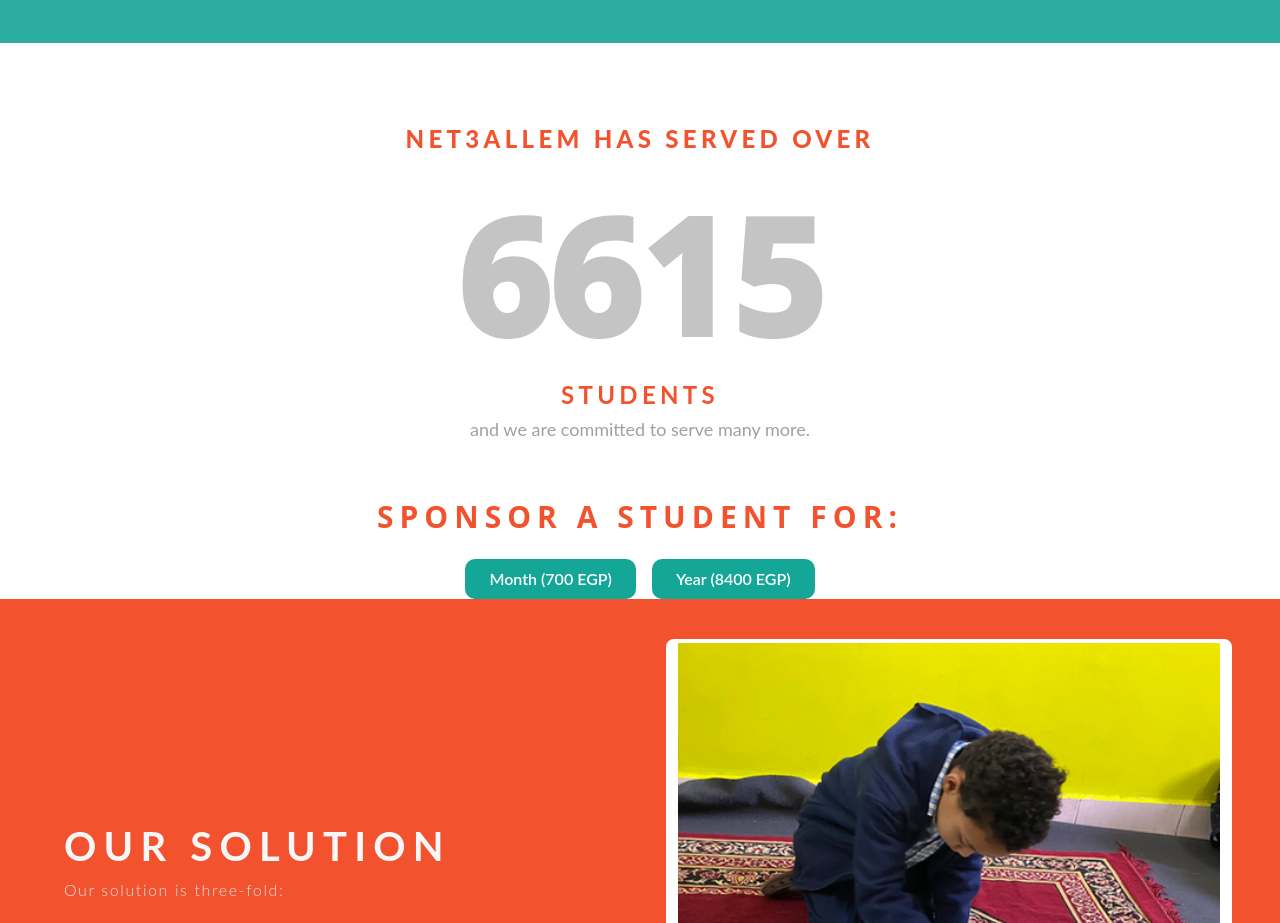
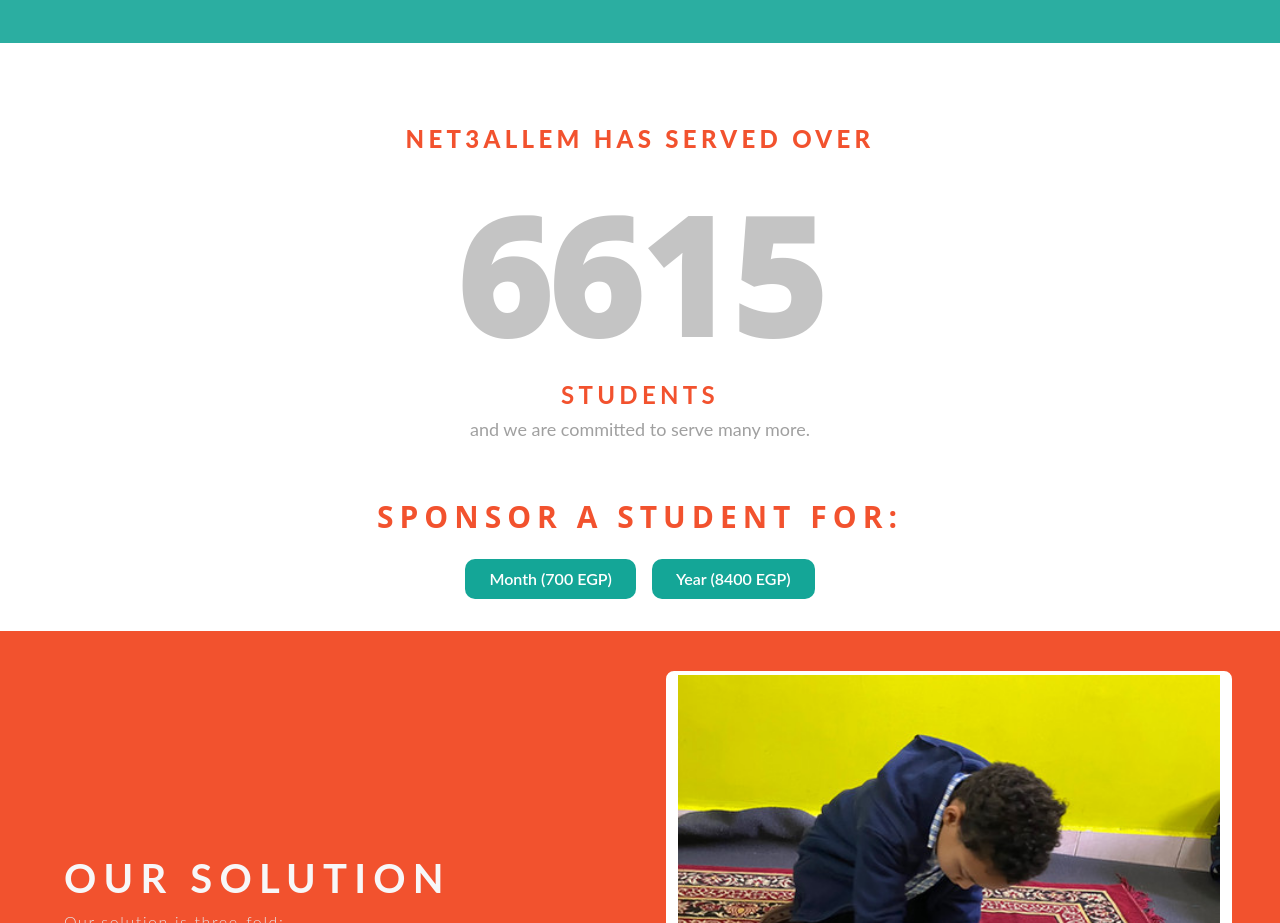
Before and after one commit to Nadaashrafrayan/net3allem, a Nuxt app: page / in a window 1280 px wide. Shown: the part 3208-4131 px from the top of the page. Built offline with nearby package versions, Linux system fonts and the light colour scheme.

Commit message:
done except sakah&header

```diff
--- a/components/Home/counterSection.vue
+++ b/components/Home/counterSection.vue
@@ -1,5 +1,5 @@
 <template>
-  <section class="flex flex-col items-center justify-center text-center max-h-screen md:px-4  px-14 text-grey20">
+  <section class="flex flex-col items-center justify-center text-center md:px-4 pb-8 px-14 text-grey20">
     <!-- Main Title -->
     <h2 class="text-2xl font-extrabold uppercase tracking-[0.18em] text-ourOrange">
       Net3allem has served over
@@ -53,7 +53,7 @@
   methods: {
     startCounter() {
       // Counter animation using setInterval
-      const increment = Math.ceil(this.target / 30); // Adjust speed based on the target
+      const increment = Math.ceil(this.target / 50); // Adjust speed based on the target
       this.interval = setInterval(() => {
         if (this.counter < this.target) {
           this.counter += increment;
```
